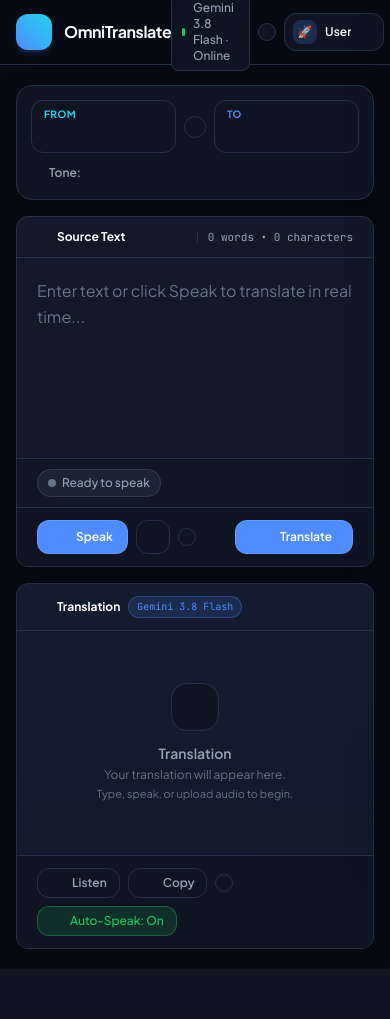
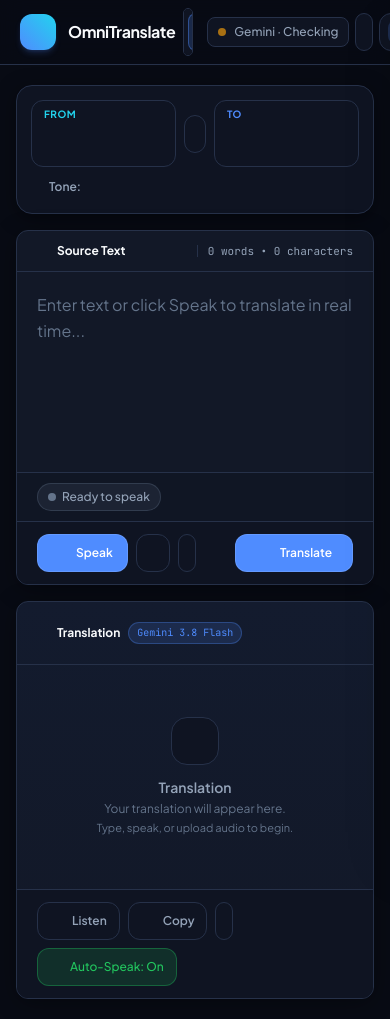
Before and after one commit to Varun-181204/real-time-translator-, a Flask app: page / in a window 390 px wide. Before the commit the page ends 969 px from the top, so only its background shows below. Run offline with Flask 3, Linux system fonts and the light colour scheme; lists and menus that the app fills with data are empty; some libraries are stand-ins or nearby versions.

Commit message:
Improve mobile experience and add PWA support

```diff
--- a/app.py
+++ b/app.py
@@ -67,6 +67,13 @@
     if os.path.exists(sw_path):
         return send_file(sw_path, mimetype="application/javascript")
     return Response("// Service worker disabled", mimetype="application/javascript")
+
+@app.route("/manifest.json")
+def manifest():
+    manifest_path = os.path.join(BASE_DIR, "static", "manifest.json")
+    if os.path.exists(manifest_path):
+        return send_file(manifest_path, mimetype="application/manifest+json")
+    return Response("{}", mimetype="application/manifest+json")
 
 # -------------------------------------------------------------
 # System Status & Health Check (Real Connection State)
--- a/static/css/style.css
+++ b/static/css/style.css
@@ -66,6 +66,20 @@
 select option:focus {
   background-color: #1e293b !important;
   color: #ffffff !important;
+}
+
+/* Accessible Focus Rings */
+*:focus-visible {
+  outline: 2px solid var(--focus-border) !important;
+  outline-offset: 2px;
+}
+
+select optgroup {
+  font-weight: 700;
+  color: var(--primary-blue) !important;
+  background-color: var(--card-bg) !important;
+  padding: 8px 10px;
+  font-style: normal;
 }
 
 /* Inputs */
@@ -351,4 +365,11 @@
     align-self: center;
     margin: 4px 0;
   }
+  button, .btn-primary, .btn-secondary, select {
+    min-height: 38px;
+  }
+  header {
+    padding-left: 0.25rem;
+    padding-right: 0.25rem;
+  }
 }
--- a/static/js/app.js
+++ b/static/js/app.js
@@ -28,6 +28,7 @@
   continuousVoiceActive: false,
   historyFilter: 'all', // 'all', 'starred'
   historyItems: [],
+  isTranslating: false,
 };
 
 // Avatar preset mapping
@@ -361,41 +362,46 @@
   const badge = document.getElementById('engine-status-badge');
   const dot = document.getElementById('engine-status-dot');
   const text = document.getElementById('engine-status-text');
+  const offlineBanner = document.getElementById('offline-banner');
   if (!badge || !dot || !text) return;
 
   // 1. Browser offline state
   if (!navigator.onLine) {
     text.textContent = 'Offline';
     dot.className = 'w-2 h-2 rounded-full bg-[#64748B]';
-    badge.className = 'flex items-center space-x-2 px-2.5 py-1.5 rounded-lg bg-[#0F1422] border border-[#263149] text-xs font-medium text-[#94A3B8]';
-    badge.title = 'No internet connection detected';
+    badge.className = 'flex items-center space-x-2 px-2.5 py-1.5 rounded-lg bg-[#0F1422] border border-[#263149] text-xs font-medium text-[#94A3B8] cursor-pointer';
+    badge.title = 'Offline — No internet connection detected';
+    if (offlineBanner) offlineBanner.classList.remove('hidden');
     return;
   }
 
-  // 2. Dynamic server & AI connection health check
+  // 2. Hide offline banner when online
+  if (offlineBanner) offlineBanner.classList.add('hidden');
+
+  // 3. Temporary checking state
+  text.textContent = 'Gemini · Checking';
+  dot.className = 'w-2 h-2 rounded-full bg-[#F59E0B] animate-pulse';
+
+  // 4. Dynamic server & AI connection health check
   try {
     const res = await fetch('/api/health');
     const data = await res.json();
 
-    if (res.ok && data.status === 'online') {
-      if (state.profile?.has_custom_key) {
-        text.textContent = 'Custom Gemini Key · Online';
-      } else {
-        text.textContent = 'Gemini 3.8 Flash · Online';
-      }
+    if (res.ok && data.status === 'online' && data.gemini_connected) {
+      text.textContent = 'Gemini · Connected';
       dot.className = 'w-2 h-2 rounded-full bg-[#22C55E]';
-      badge.className = 'flex items-center space-x-2 px-2.5 py-1.5 rounded-lg bg-[#0F1422] border border-[#263149] text-xs font-medium text-[#F8FAFC]';
-      badge.title = 'Gemini AI service connected and ready';
+      badge.className = 'flex items-center space-x-2 px-2.5 py-1.5 rounded-lg bg-[#0F1422] border border-[#263149] text-xs font-medium text-[#F8FAFC] cursor-pointer';
+      badge.title = 'Gemini AI provider connected and active (Click to refresh)';
     } else {
-      text.textContent = 'Translation service unavailable';
+      text.textContent = 'Gemini · Unavailable';
       dot.className = 'w-2 h-2 rounded-full bg-[#EF4444]';
-      badge.className = 'flex items-center space-x-2 px-2.5 py-1.5 rounded-lg bg-[#0F1422] border border-[#EF4444]/30 text-xs font-medium text-[#EF4444]';
-      badge.title = 'AI translation backend unavailable';
+      badge.className = 'flex items-center space-x-2 px-2.5 py-1.5 rounded-lg bg-[#0F1422] border border-[#EF4444]/30 text-xs font-medium text-[#EF4444] cursor-pointer';
+      badge.title = 'Gemini AI provider unavailable';
     }
   } catch (err) {
-    text.textContent = 'Translation service unavailable';
+    text.textContent = 'Gemini · Unavailable';
     dot.className = 'w-2 h-2 rounded-full bg-[#EF4444]';
-    badge.className = 'flex items-center space-x-2 px-2.5 py-1.5 rounded-lg bg-[#0F1422] border border-[#EF4444]/30 text-xs font-medium text-[#EF4444]';
+    badge.className = 'flex items-center space-x-2 px-2.5 py-1.5 rounded-lg bg-[#0F1422] border border-[#EF4444]/30 text-xs font-medium text-[#EF4444] cursor-pointer';
     badge.title = 'Could not reach server';
   }
 }
@@ -439,6 +445,8 @@
 // -------------------------------------------------------------
 // 4. Language Selectors & Tone Configuration
 // -------------------------------------------------------------
+const POPULAR_LANG_CODES = ['en', 'es', 'fr', 'de', 'hi', 'ja', 'zh', 'ar', 'pt', 'it', 'ru', 'ko'];
+
 function populateLanguageSelects() {
   if (!state.config?.languages) return;
   const langs = state.config.languages;
@@ -450,24 +458,46 @@
   const profNative = document.getElementById('profile-native-lang');
   const profTarget = document.getElementById('profile-target-lang');
 
-  const populate = (elem, includeAuto = false) => {
+  const populateGrouped = (elem, includeAuto = false) => {
     if (!elem) return;
     elem.innerHTML = '';
+
+    if (includeAuto) {
+      const autoOpt = document.createElement('option');
+      autoOpt.value = 'auto';
+      autoOpt.textContent = '🌐 Auto Detect';
+      elem.appendChild(autoOpt);
+    }
+
+    const popularGroup = document.createElement('optgroup');
+    popularGroup.label = 'Popular Languages';
+
+    const allGroup = document.createElement('optgroup');
+    allGroup.label = 'All Languages';
+
     langs.forEach(lang => {
-      if (lang.code === 'auto' && !includeAuto) return;
+      if (lang.code === 'auto') return;
       const opt = document.createElement('option');
       opt.value = lang.code;
       opt.textContent = `${lang.flag} ${lang.name}`;
-      elem.appendChild(opt);
+
+      if (POPULAR_LANG_CODES.includes(lang.code)) {
+        popularGroup.appendChild(opt);
+      } else {
+        allGroup.appendChild(opt);
+      }
     });
+
+    if (popularGroup.children.length > 0) elem.appendChild(popularGroup);
+    if (allGroup.children.length > 0) elem.appendChild(allGroup);
   };
 
-  populate(srcSelect, true);
-  populate(tgtSelect, false);
-  populate(dlg1, false);
-  populate(dlg2, false);
-  populate(profNative, false);
-  populate(profTarget, false);
+  populateGrouped(srcSelect, true);
+  populateGrouped(tgtSelect, false);
+  populateGrouped(dlg1, false);
+  populateGrouped(dlg2, false);
+  populateGrouped(profNative, false);
+  populateGrouped(profTarget, false);
 
   if (tgtSelect) tgtSelect.value = state.targetLang || 'es';
   if (dlg1) dlg1.value = 'en';
@@ -539,8 +569,17 @@
 function setupEventListeners() {
   const sourceInput = document.getElementById('source-input');
   if (sourceInput) {
+    // Restore unsent draft across temporary connection loss or reload
+    const savedDraft = localStorage.getItem('omnitranslate_draft');
+    if (!sourceInput.value.trim() && savedDraft) {
+      sourceInput.value = savedDraft;
+      updateSourceCharAndWordCount();
+    }
+
     sourceInput.addEventListener('input', () => {
       updateSourceCharAndWordCount();
+      // Auto-save draft locally for offline resilience
+      localStorage.setItem('omnitranslate_draft', sourceInput.value);
     });
 
     // Keyboard shortcut: Ctrl + Enter to translate
@@ -620,6 +659,9 @@
 // 7. Translation Logic (With Offline Safeguards)
 // -------------------------------------------------------------
 async function triggerTranslation(customText = null, overrideTarget = null, overrideSource = null) {
+  // Prevent accidental duplicate requests while in flight
+  if (state.isTranslating) return;
+
   // Offline verification
   if (!navigator.onLine) {
     showToast("You're offline. Reconnect to the internet to use Gemini translation.", 'error');
@@ -650,6 +692,7 @@
   const tone = state.activeTone || 'natural';
   const model = state.profile?.model || 'gemini-3.8-flash';
 
+  state.isTranslating = true;
   setTranslationLoading(true);
   setVoiceState('processing', 'Translating with Gemini AI...');
 
@@ -668,14 +711,12 @@
     });
 
     if (res.status === 401) {
-      setTranslationLoading(false);
       showToast('Session expired. Please sign in again.', 'error');
       showAuthView();
       return;
     }
 
     const data = await res.json();
-    setTranslationLoading(false);
 
     if (data.success) {
       state.currentTranslation = data;
@@ -692,10 +733,12 @@
       showToast(data.error || 'Translation failed', 'error');
     }
   } catch (err) {
-    setTranslationLoading(false);
     setVoiceState('error', 'Network error');
     console.error('Translation request error:', err);
     showToast('Network error during translation', 'error');
+  } finally {
+    state.isTranslating = false;
+    setTranslationLoading(false);
   }
 }
 
@@ -771,6 +814,7 @@
   const input = document.getElementById('source-input');
   if (input) {
     input.value = '';
+    localStorage.removeItem('omnitranslate_draft');
     updateSourceCharAndWordCount();
     document.getElementById('detected-lang-pill')?.classList.add('hidden');
     input.focus();
@@ -1793,3 +1837,26 @@
     setTimeout(() => toast.remove(), 300);
   }, 3500);
 }
+
+// -------------------------------------------------------------
+// 17. Progressive Web App (PWA) Install Experience
+// -------------------------------------------------------------
+let deferredInstallPrompt = null;
+window.addEventListener('beforeinstallprompt', (e) => {
+  e.preventDefault();
+  deferredInstallPrompt = e;
+  const btn = document.getElementById('pwa-install-btn');
+  if (btn) btn.classList.remove('hidden');
+});
+
+async function installPWA() {
+  if (!deferredInstallPrompt) return;
+  deferredInstallPrompt.prompt();
+  const { outcome } = await deferredInstallPrompt.userChoice;
+  if (outcome === 'accepted') {
+    const btn = document.getElementById('pwa-install-btn');
+    if (btn) btn.classList.add('hidden');
+    showToast('OmniTranslate installed successfully!', 'success');
+  }
+  deferredInstallPrompt = null;
+}
--- a/templates/index.html
+++ b/templates/index.html
@@ -11,6 +11,13 @@
   <script src="https://cdn.tailwindcss.com"></script>
   <!-- Lucide Icons -->
   <script src="https://unpkg.com/lucide@latest"></script>
+  <!-- PWA Manifest & App Icons -->
+  <link rel="manifest" href="/manifest.json">
+  <link rel="icon" type="image/svg+xml" href="/static/icons/icon.svg">
+  <link rel="apple-touch-icon" href="/static/icons/icon-192.png">
+  <meta name="theme-color" content="#080B14">
+  <meta name="apple-mobile-web-app-capable" content="yes">
+  <meta name="apple-mobile-web-app-status-bar-style" content="black-translucent">
   <link rel="stylesheet" href="/static/css/style.css">
   <script>
     tailwind.config = {
@@ -81,7 +88,7 @@
             <div>
               <div class="flex items-center justify-between mb-1.5">
                 <label class="block text-xs font-semibold text-[#94A3B8]">Password</label>
-                <button type="button" onclick="showForgotPasswordModal()" class="text-xs text-[#4F8CFF] hover:text-[#6AA1FF] transition-colors">Forgot password?</button>
+                <span class="text-[11px] text-[#64748B]">Standalone Instance</span>
               </div>
               <div class="relative">
                 <input type="password" id="login-password" required placeholder="••••••••" class="w-full bg-[#0F1422] border border-[#263149] rounded-xl px-3.5 py-2.5 text-sm text-[#F8FAFC] placeholder-[#64748B] focus:border-[#4F8CFF] pr-10 transition-all">
@@ -98,7 +105,11 @@
             </button>
           </form>
 
-          <div class="mt-6 text-center text-xs text-[#94A3B8]">
+          <p class="mt-4 text-[11px] text-center text-[#64748B] leading-relaxed">
+            Note: Password recovery is not configured on this standalone instance. Please contact your system administrator or register a new account.
+          </p>
+
+          <div class="mt-4 text-center text-xs text-[#94A3B8]">
             Don't have an account?
             <button type="button" onclick="switchAuthMode('signup')" class="text-[#4F8CFF] hover:text-[#6AA1FF] font-semibold transition-colors">Sign Up</button>
           </div>
@@ -162,10 +173,10 @@
 
     <!-- Top Header -->
     <header class="border-b border-[#263149] bg-[#080B14]/90 backdrop-blur-md sticky top-0 z-30">
-      <div class="max-w-7xl mx-auto px-4 sm:px-6 lg:px-8 h-16 flex items-center justify-between">
+      <div class="max-w-7xl mx-auto px-4 sm:px-6 lg:px-8 h-16 flex items-center justify-between gap-2">
 
         <!-- Brand Logo & Clean Subtitle (No AI Badge) -->
-        <div class="flex items-center space-x-3">
+        <div class="flex items-center space-x-3 shrink-0">
           <div class="w-9 h-9 rounded-xl bg-gradient-to-tr from-[#4F8CFF] to-[#22D3EE] flex items-center justify-center shadow-md shadow-[#4F8CFF]/20">
             <i data-lucide="languages" class="w-5 h-5 text-white"></i>
           </div>
@@ -175,29 +186,35 @@
           </div>
         </div>
 
-        <!-- Center: Mode Selector Tabs -->
-        <nav class="hidden md:flex items-center p-1 bg-[#0F1422] border border-[#263149] rounded-xl">
-          <button id="nav-mode-translate" onclick="switchMode('translate')" class="mode-tab active px-3.5 py-1.5 rounded-lg text-xs font-semibold flex items-center space-x-2 transition-all">
+        <!-- Center: Mode Selector Tabs (Mobile & Desktop Accessible) -->
+        <nav class="flex items-center p-1 bg-[#0F1422] border border-[#263149] rounded-xl overflow-x-auto max-w-[200px] sm:max-w-none scrollbar-none">
+          <button id="nav-mode-translate" onclick="switchMode('translate')" class="mode-tab active px-2.5 sm:px-3.5 py-1.5 rounded-lg text-xs font-semibold flex items-center space-x-1.5 sm:space-x-2 transition-all shrink-0">
             <i data-lucide="sparkles" class="w-3.5 h-3.5"></i>
-            <span>Translate</span>
+            <span class="hidden sm:inline">Translate</span>
           </button>
-          <button id="nav-mode-dialogue" onclick="switchMode('dialogue')" class="mode-tab px-3.5 py-1.5 rounded-lg text-xs font-semibold flex items-center space-x-2 transition-all text-[#94A3B8] hover:text-[#F8FAFC]">
+          <button id="nav-mode-dialogue" onclick="switchMode('dialogue')" class="mode-tab px-2.5 sm:px-3.5 py-1.5 rounded-lg text-xs font-semibold flex items-center space-x-1.5 sm:space-x-2 transition-all text-[#94A3B8] hover:text-[#F8FAFC] shrink-0">
             <i data-lucide="messages-square" class="w-3.5 h-3.5"></i>
-            <span>Conversation</span>
+            <span class="hidden sm:inline">Conversation</span>
           </button>
-          <button id="nav-mode-voice" onclick="switchMode('voice')" class="mode-tab px-3.5 py-1.5 rounded-lg text-xs font-semibold flex items-center space-x-2 transition-all text-[#94A3B8] hover:text-[#F8FAFC]">
+          <button id="nav-mode-voice" onclick="switchMode('voice')" class="mode-tab px-2.5 sm:px-3.5 py-1.5 rounded-lg text-xs font-semibold flex items-center space-x-1.5 sm:space-x-2 transition-all text-[#94A3B8] hover:text-[#F8FAFC] shrink-0">
             <i data-lucide="mic" class="w-3.5 h-3.5"></i>
-            <span>Voice Studio</span>
+            <span class="hidden sm:inline">Voice Studio</span>
           </button>
         </nav>
 
-        <!-- Right: Dynamic Status Indicator, History, Profile -->
-        <div class="flex items-center space-x-2 sm:space-x-3">
+        <!-- Right: Dynamic Status Indicator, PWA Install, History, Profile -->
+        <div class="flex items-center space-x-1.5 sm:space-x-3 shrink-0">
 
-          <!-- Dynamic Status Badge (Online / Offline / Error) -->
-          <div id="engine-status-badge" class="flex items-center space-x-2 px-2.5 py-1.5 rounded-lg bg-[#0F1422] border border-[#263149] text-xs font-medium" title="Connection Status">
-            <span id="engine-status-dot" class="w-2 h-2 rounded-full bg-[#22C55E]"></span>
-            <span id="engine-status-text" class="text-xs text-[#94A3B8]">Gemini 3.8 Flash · Online</span>
+          <!-- PWA Install Button (Available when browser supports installation) -->
+          <button id="pwa-install-btn" onclick="installPWA()" class="hidden btn-secondary px-2.5 py-1.5 rounded-xl text-xs font-semibold flex items-center space-x-1.5 text-[#22D3EE] border-[#22D3EE]/30 hover:border-[#22D3EE]" title="Install OmniTranslate App">
+            <i data-lucide="download" class="w-3.5 h-3.5"></i>
+            <span class="hidden md:inline">Install</span>
+          </button>
+
+          <!-- Dynamic Status Badge (Gemini · Connected / Checking / Unavailable / Offline) -->
+          <div id="engine-status-badge" class="flex items-center space-x-2 px-2.5 py-1.5 rounded-lg bg-[#0F1422] border border-[#263149] text-xs font-medium cursor-pointer" onclick="updateOnlineStatus()" title="Connection Status (Click to Refresh)">
+            <span id="engine-status-dot" class="w-2 h-2 rounded-full bg-[#F59E0B] animate-pulse"></span>
+            <span id="engine-status-text" class="text-xs text-[#94A3B8]">Gemini · Checking</span>
           </div>
 
           <!-- History Drawer Button -->
@@ -206,17 +223,23 @@
           </button>
 
           <!-- Profile & Settings Button (Displays Authenticated User Name) -->
-          <button onclick="openProfileModal()" class="btn-secondary flex items-center space-x-2 p-1.5 pl-2 pr-2.5 rounded-xl" title="Profile & Preferences">
+          <button onclick="openProfileModal()" class="btn-secondary flex items-center space-x-1.5 sm:space-x-2 p-1.5 pl-2 pr-2.5 rounded-xl" title="Profile & Preferences">
             <div id="nav-avatar" class="w-6 h-6 rounded-lg bg-[#4F8CFF]/20 text-[#4F8CFF] flex items-center justify-center text-xs font-bold">
               🚀
             </div>
-            <span id="nav-username" class="text-xs font-semibold max-w-[90px] sm:max-w-[120px] truncate text-[#F8FAFC]">User</span>
+            <span id="nav-username" class="text-xs font-semibold max-w-[70px] sm:max-w-[120px] truncate text-[#F8FAFC]">User</span>
             <i data-lucide="chevron-down" class="w-3.5 h-3.5 text-[#94A3B8]"></i>
           </button>
         </div>
 
       </div>
     </header>
+
+    <!-- Offline Notification Banner (Shown when internet is unavailable) -->
+    <div id="offline-banner" class="hidden bg-[#0F1422] border-b border-[#F59E0B]/30 px-4 py-2 text-center text-xs text-[#F59E0B] flex items-center justify-center space-x-2">
+      <i data-lucide="wifi-off" class="w-4 h-4 shrink-0"></i>
+      <span><strong>Offline Mode</strong>: You can draft and edit text locally. Online Gemini translation requires an active connection.</span>
+    </div>
 
     <!-- Main Container -->
     <main class="flex-1 max-w-7xl w-full mx-auto px-4 sm:px-6 lg:px-8 py-5 flex flex-col">
```
Also changed, not shown: generate_assets.py (added, +58 -0 lines), static/sw.js (+30 -5 lines), test_suite.py (+21 -3 lines), static/icons/icon-192.png (added), static/icons/icon-512.png (added), static/icons/icon.svg (added), static/manifest.json (added).
